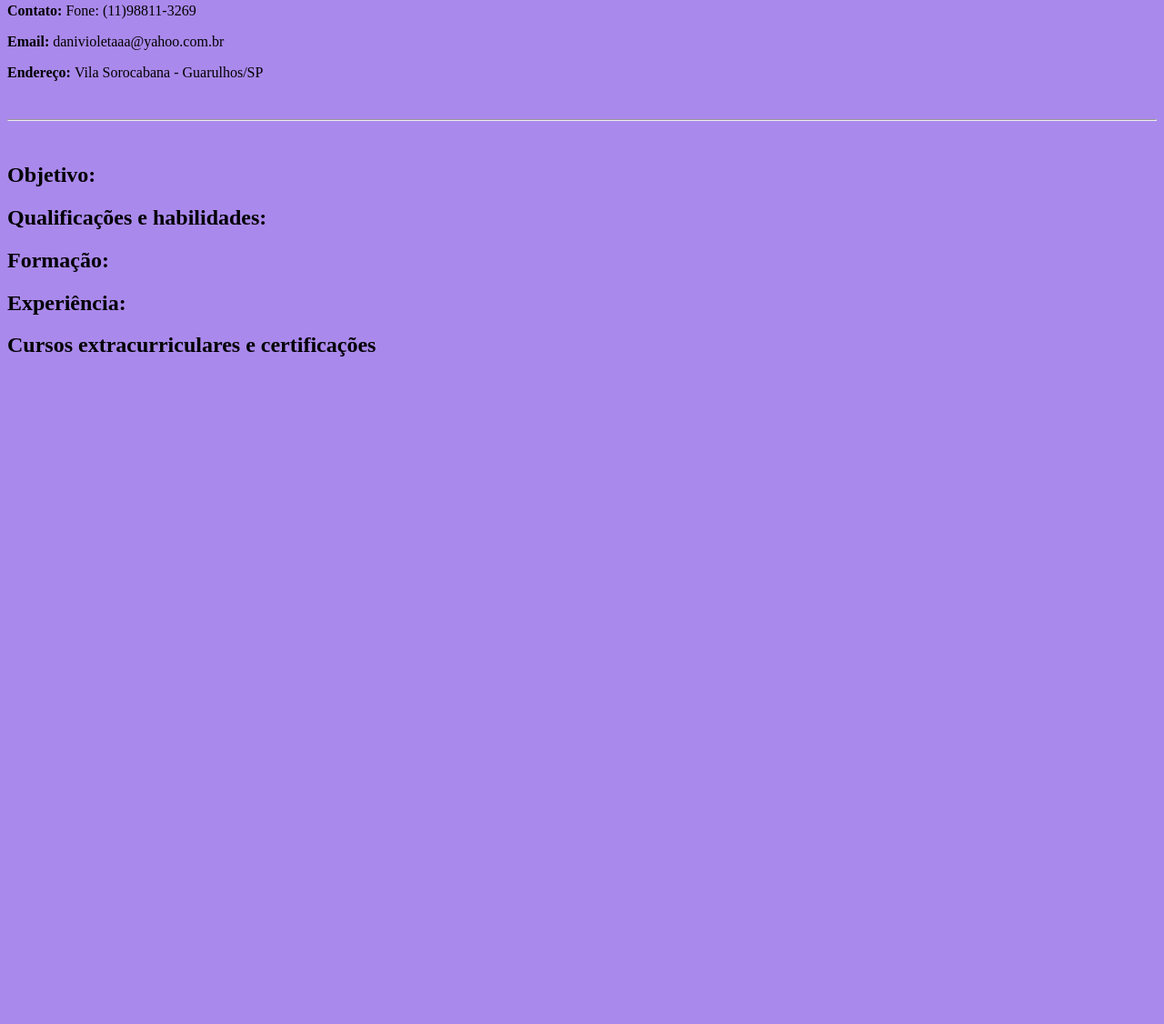
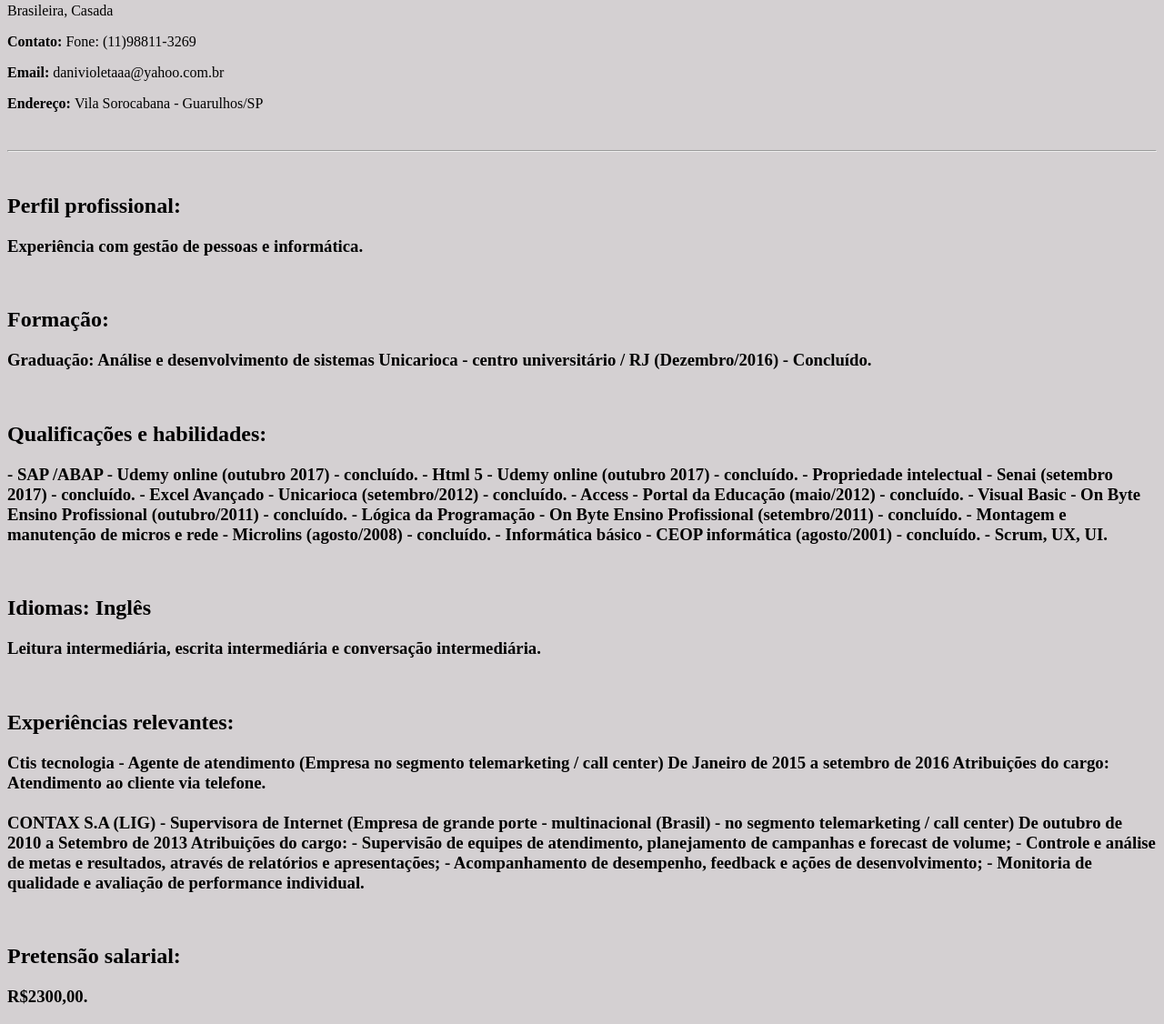
Before and after one commit to DanielledeAvila/curriculum-Danielle-de-Avila, a plain HTML site: page index.html in a window 1280 px wide. Shown: the part 77-1203 px from the top of the page at 91% size. Before the commit the page ends 800 px from the top, so only its background shows below. Drawn offline with Linux system fonts and the light colour scheme.

Commit message:
update3
sem foto

```diff
--- a/index.html
+++ b/index.html
@@ -4,19 +4,64 @@
 		<!--Aqui é onde configuramos os metadados-->
 		<title>Meu primeiro currículo em HTML</title>
 	</head>
-<body style="background-color: #aa89ec">
+	<body style="background-color: #d4d0d2">
 	<!--Aqui é o corpo da página-->
-	<h1 style="color:#2ed5e9"> Danielle de Avila da Silva Vieira</h1>
+
+
+	<h1> Danielle de Avila da Silva Vieira</h1>
+		<p>Brasileira, Casada</p>
 		<p><b>Contato: </b> Fone: (11)98811-3269 </p>
 		<p><b>Email: </b> danivioletaaa@yahoo.com.br</p>
-	<p><b>Endereço: </b> Vila Sorocabana - Guarulhos/SP</p>
+		<p><b>Endereço: </b> Vila Sorocabana - Guarulhos/SP</p><br><hr><br>
+
+		<h2><b>Perfil profissional: </b></h2>
+			<h3>Experiência com gestão de pessoas e informática.</h3>
 		<br>
-	<hr>
+
+		<h2><b>Formação: </b></h2>
+			<h3>Graduação: Análise e desenvolvimento de sistemas
+			Unicarioca - centro universitário / RJ (Dezembro/2016) - Concluído.
+			</h3>
 		<br>
-	<h2>Objetivo: </h2>
+
+
 		<h2>Qualificações e habilidades: </h2>
-	<h2>Formação: </h2>
-	<h2>Experiência: </h2>
-	<h2>Cursos extracurriculares e certificações</h2>
+			<h3>- SAP /ABAP - Udemy online (outubro 2017) - concluído.
+			- Html 5 - Udemy online (outubro 2017) - concluído.
+			- Propriedade intelectual - Senai (setembro 2017) - concluído.
+			- Excel Avançado - Unicarioca (setembro/2012) - concluído.
+			- Access - Portal da Educação (maio/2012) - concluído.
+			- Visual Basic - On Byte Ensino Profissional (outubro/2011) - concluído.
+			- Lógica da Programação - On Byte Ensino Profissional (setembro/2011) - concluído.
+			- Montagem e manutenção de micros e rede - Microlins (agosto/2008) - concluído.
+			- Informática básico - CEOP informática (agosto/2001) - concluído.
+			- Scrum, UX, UI.
+			</h3>
+			<br>
+
+		<h2>Idiomas: Inglês </h2>
+			<h3>Leitura intermediária, escrita intermediária e conversação intermediária.</h3>
+
+
+			<br>
+		<h2>Experiências relevantes: </h2>
+			<h3>
+				Ctis tecnologia - Agente de atendimento
+				(Empresa no segmento telemarketing / call center)
+				De Janeiro de 2015 a setembro de 2016
+				Atribuições do cargo:
+				Atendimento ao cliente via telefone.
+				<br><br>
+				CONTAX S.A  (LIG) - Supervisora de Internet
+				(Empresa de grande porte - multinacional (Brasil) - no segmento telemarketing / call center)
+				De outubro de 2010 a Setembro de 2013
+				Atribuições do cargo:
+				- Supervisão de equipes de atendimento, planejamento de campanhas e forecast de volume;
+				- Controle e análise de metas e resultados, através de relatórios e apresentações;
+				- Acompanhamento de desempenho, feedback e ações de desenvolvimento;
+				- Monitoria de qualidade e avaliação de performance individual.
+			</h3><br>
+		<h2>Pretensão salarial:</h2>
+			<h3>R$2300,00.</h3>
 	</body>
 </html>
```
Lines whose indentation alone changed are shown as unchanged.
